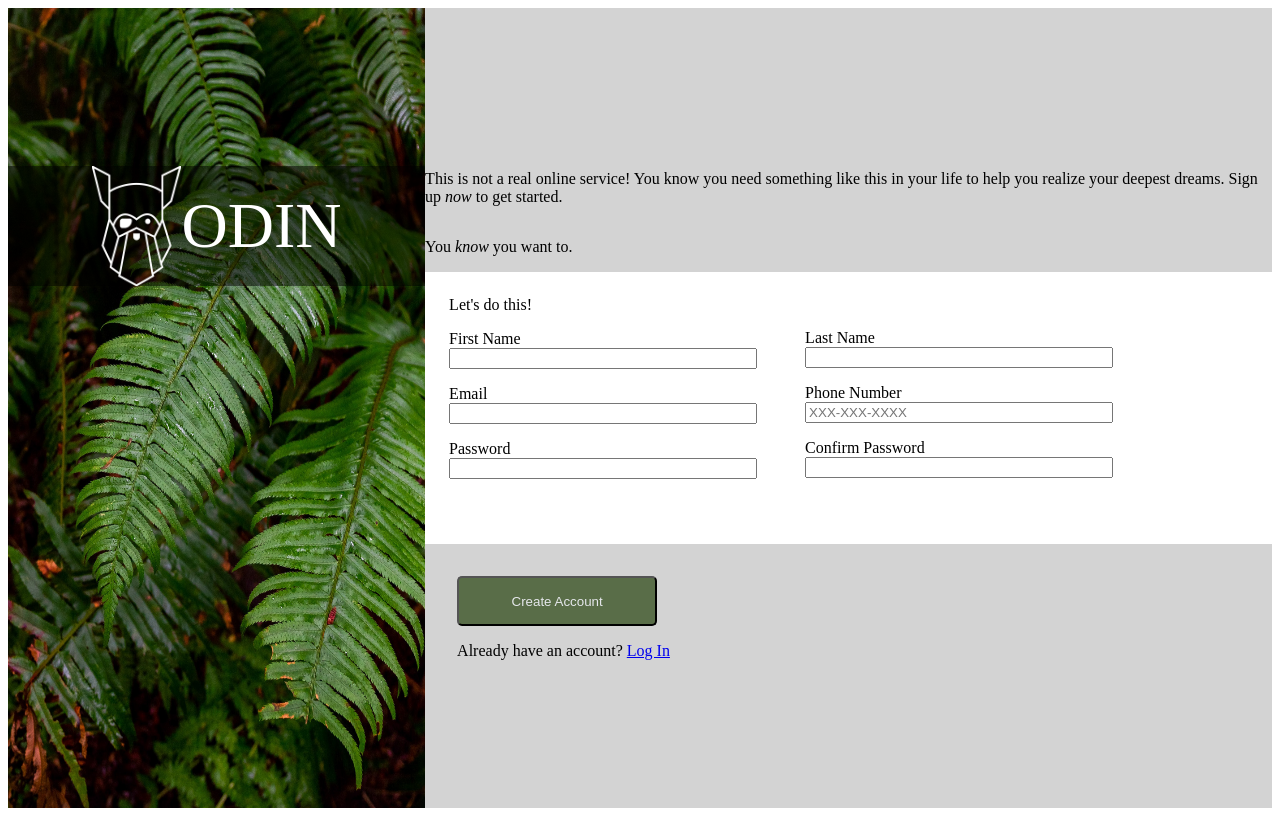
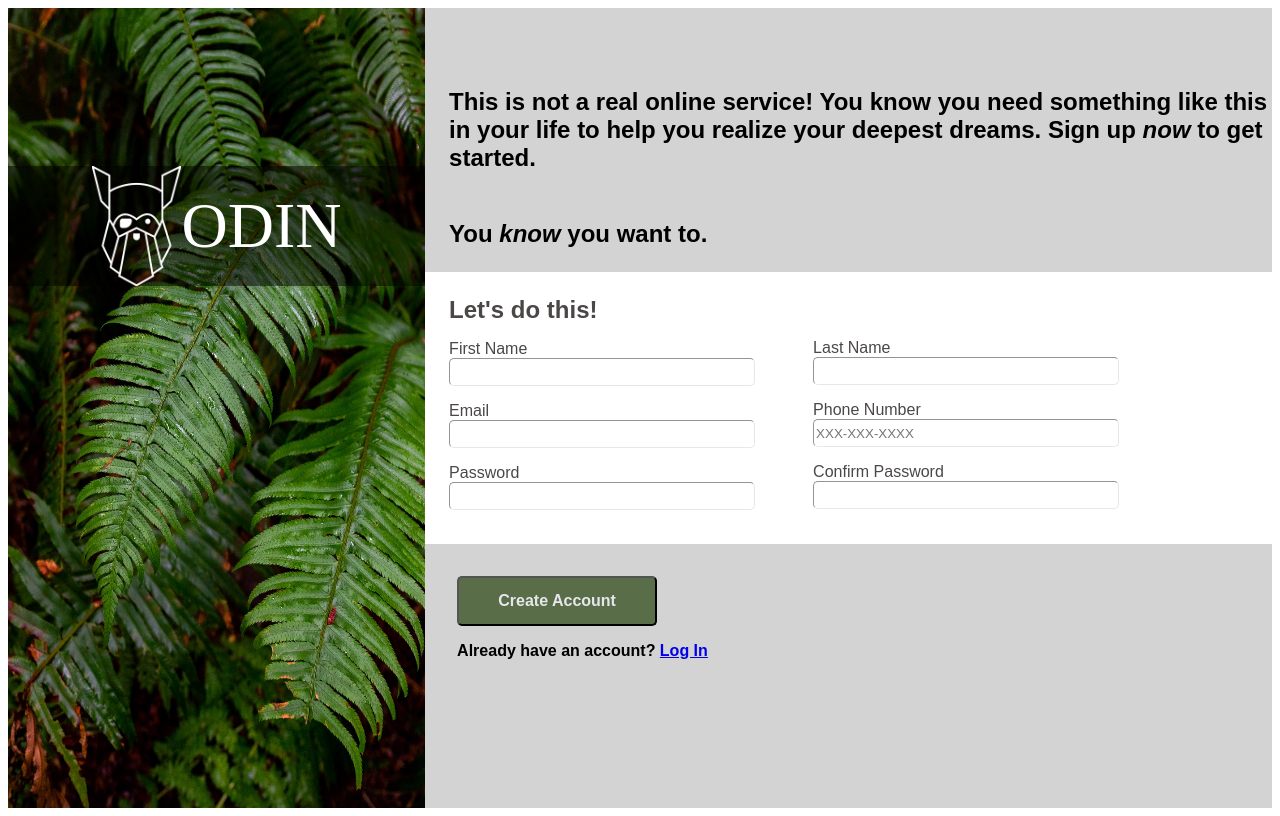
Before and after one commit to joejs92/sign-up-form, a plain HTML site: page index.html in a window 1280 px wide. Drawn offline with Linux system fonts and the light colour scheme; a web font is replaced by a local one.

Commit message:
finish project to my understanding and ability

```diff
--- a/index.html
+++ b/index.html
@@ -30,7 +30,7 @@
             <div class="mid-left">
                 <form action="/my-handling-form-page" method="post">
                     <ul>
-                        <li>Let's do this!</li>
+                        <li id="randtext">Let's do this!</li>
                       <li>
                         <label for="first_name">First Name</label><br>
                         <input type="text" id="first_name" name="first_name" />
@@ -59,7 +59,7 @@
                       </li>
                       <li>
                         <label for="confirm_password">Confirm Password</label><br>
-                        <input type="confirm_password" id="confirm_password" name="confirm_password">
+                        <input type="password" id="confirm_password" name="confirm_password">
                       </li>
                     </ul>
                 </form>
--- a/styles.css
+++ b/styles.css
@@ -1,3 +1,8 @@
+@font-face {
+  font-family: "norse";
+  src: url(./Norse-Bold.otf);
+}
+
 #main {
     display: flex;
 }
@@ -41,6 +46,7 @@ img {
 #middle {
     display: flex;
     height: 34%;
+    border-width: 24px;
 }
 
 .mid-left{
@@ -48,7 +54,7 @@ img {
 }
 
 .mid-right{
-    padding: 24px;
+    padding: 34px;
     margin-top:33px;
 }
 
@@ -56,7 +62,11 @@ img {
     display: flex;
     flex-direction: column;
     flex: 1;
-    justify-content:end
+    justify-content:end;
+    padding-left: 24px;
+    font-size: 24px;
+    font-weight:bold;
+    font-family: sans-serif;
 }
 
 .bottom-top {
@@ -64,11 +74,15 @@ img {
     flex-direction: column;
     flex: 1;
     padding: 32px;
+    font-weight:bold;
+    font-family: sans-serif;
 }
 
 button {
     height: 50px;
     width: 200px;
+    font-size: 16px;
+    font-weight: bold;
     background-color: #596D48;
     color: #E5E7EB;
     border-radius: 5px;
@@ -86,11 +100,32 @@ button {
   label {
     display: inline-block;
     width: 150px;
+    font-family:sans-serif;
+    color:rgb(75, 71, 71);
   }
   input{
     width: 300px;
+    height: 24px;
+    border-color: #E5E7EB;
+    border-radius: 5px;
+    border-width: 1px;
   }
+
+  input:focus{
+    border-color:#0000ff;
+    border-width: 1px;
+    box-shadow: 2px 2px lightgray;
+  }
+
   #odin{
     color: white;
     font-size: 64px;
+    font-family: "norse";
   }
+
+  #randtext{
+    font-size: 24px;
+    font-weight:bold;
+    font-family: sans-serif;
+    color:rgb(75, 71, 71)
+  }
```
Also changed, not shown: 1 other file.
